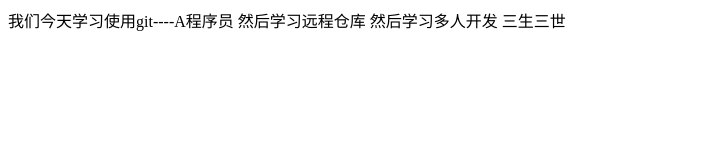
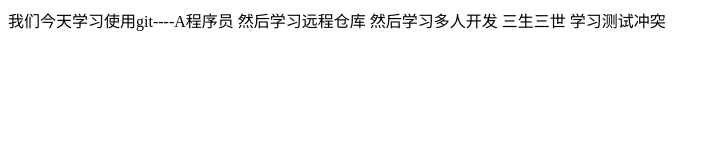
Before and after one commit to lonelybite/git-demo2, a plain HTML site: page index.html in a window 1280 px wide. Shown: the whole page, without its empty margins (0-720 px from the left). Drawn offline with Linux system fonts and the light colour scheme.

Commit message:
Update index.html

```diff
--- a/index.html
+++ b/index.html
@@ -12,6 +12,8 @@
     然后学习远程仓库
     然后学习多人开发
     三生三世
+
+    学习测试冲突
 </body>
 
 </html>
```
